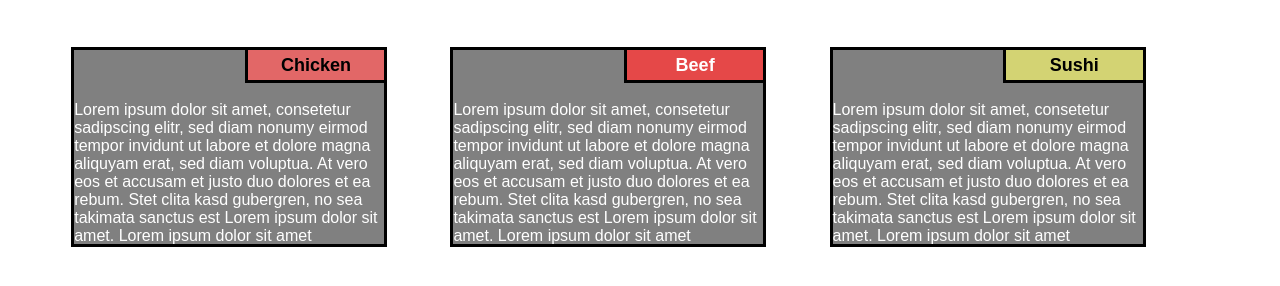
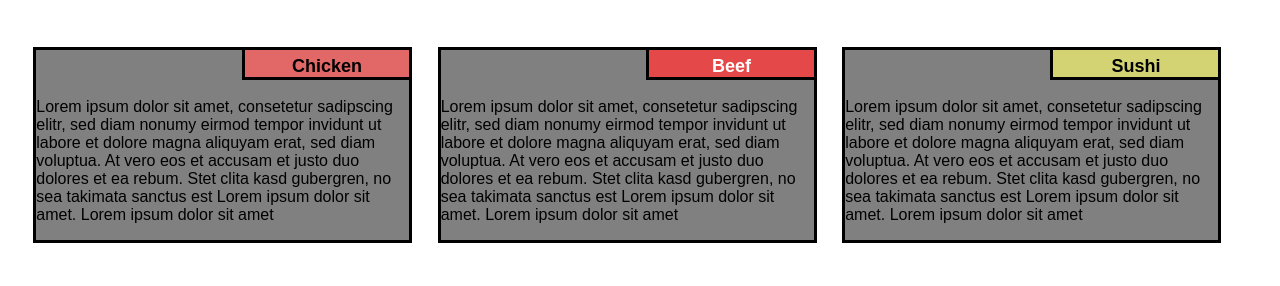
Before and after one commit to ExNNeph/module2-solution, a plain HTML site: page index.html in a window 1280 px wide. Shown: the part 90-376 px from the top of the page. Drawn offline with Linux system fonts and the light colour scheme.

Commit message:
Final Changes

```diff
--- a/css/style.css
+++ b/css/style.css
@@ -32,7 +32,11 @@ div > .p {
     margin-top: 0%;
     margin-left: 55%;
     padding-top: 1.5%;
-    padding-bottom: 1.5%;
+}
+
+/** Text Place **/
+.text {
+  color: #000000;
 }
 
 /* Chicken Element*/
@@ -60,7 +64,8 @@ div > .p {
    background-color: gray;
    position: relative;
    width: 90%;
-   height: 200px;
+   height: 100%;
+   left: 0%;
    margin-top: auto;
    font-family: 'Arial', Courier, monospace;
    color: white;
@@ -72,13 +77,13 @@ div > .p {
 @media (min-width: 992px) {
    .col-lg-3, .col-lg-4, .col-lg-5, .col-lg-6, .col-lg-7, .col-lg-8, .col-lg-9, .col-lg-10, .col-lg-11, .col-lg-12 {
      float: left;
-     margin-left: 5%;
+     margin-left: 2%;
    }
    .col-lg-3 {
      width: 25%;
    }
    .col-lg-4 {
-     width: 33.33%;
+     width: 30%;
    }
    .col-lg-5 {
      width: 41.66%;
--- a/index.html
+++ b/index.html
@@ -21,23 +21,23 @@
    <!--Blocks-->
    <div class="row">
       <!--Chicken-->
-         <div class="col-lg-3 col-md-6 col-12 container">
+         <div class="col-lg-4 col-md-6 col-12 container">
             <p id="p1" class="p">Chicken</p>
-            <p>Lorem ipsum dolor sit amet, consetetur sadipscing elitr, sed diam nonumy eirmod tempor invidunt ut labore et dolore magna aliquyam erat, sed diam voluptua.
+            <p class="text">Lorem ipsum dolor sit amet, consetetur sadipscing elitr, sed diam nonumy eirmod tempor invidunt ut labore et dolore magna aliquyam erat, sed diam voluptua.
                At vero eos et accusam et justo duo dolores et ea rebum. Stet clita kasd gubergren, no sea takimata sanctus est Lorem ipsum dolor sit amet. Lorem ipsum dolor sit amet
             </p>
          </div>
       <!--Beef-->
-         <div class="col-lg-3 col-md-6 col-12 container">
+         <div class="col-lg-4 col-md-6 col-12 container">
             <p id="p2" class="p">Beef</p>
-            <p> Lorem ipsum dolor sit amet, consetetur sadipscing elitr, sed diam nonumy eirmod tempor invidunt ut labore et dolore magna aliquyam erat, sed diam voluptua.
+            <p class="text"> Lorem ipsum dolor sit amet, consetetur sadipscing elitr, sed diam nonumy eirmod tempor invidunt ut labore et dolore magna aliquyam erat, sed diam voluptua.
                At vero eos et accusam et justo duo dolores et ea rebum. Stet clita kasd gubergren, no sea takimata sanctus est Lorem ipsum dolor sit amet. Lorem ipsum dolor sit amet
             </p>
          </div>
       <!--sSushi-->
-         <div class="col-lg-3 col-md-12 col-12 container">
+         <div class="col-lg-4 col-md-12 col-12 container">
             <p id="p3" class="p">Sushi</p>
-            <p>Lorem ipsum dolor sit amet, consetetur sadipscing elitr, sed diam nonumy eirmod tempor invidunt ut labore et dolore magna aliquyam erat, sed diam voluptua.
+            <p class="text">Lorem ipsum dolor sit amet, consetetur sadipscing elitr, sed diam nonumy eirmod tempor invidunt ut labore et dolore magna aliquyam erat, sed diam voluptua.
                At vero eos et accusam et justo duo dolores et ea rebum. Stet clita kasd gubergren, no sea takimata sanctus est Lorem ipsum dolor sit amet. Lorem ipsum dolor sit amet
             </p>
          </div>
```
